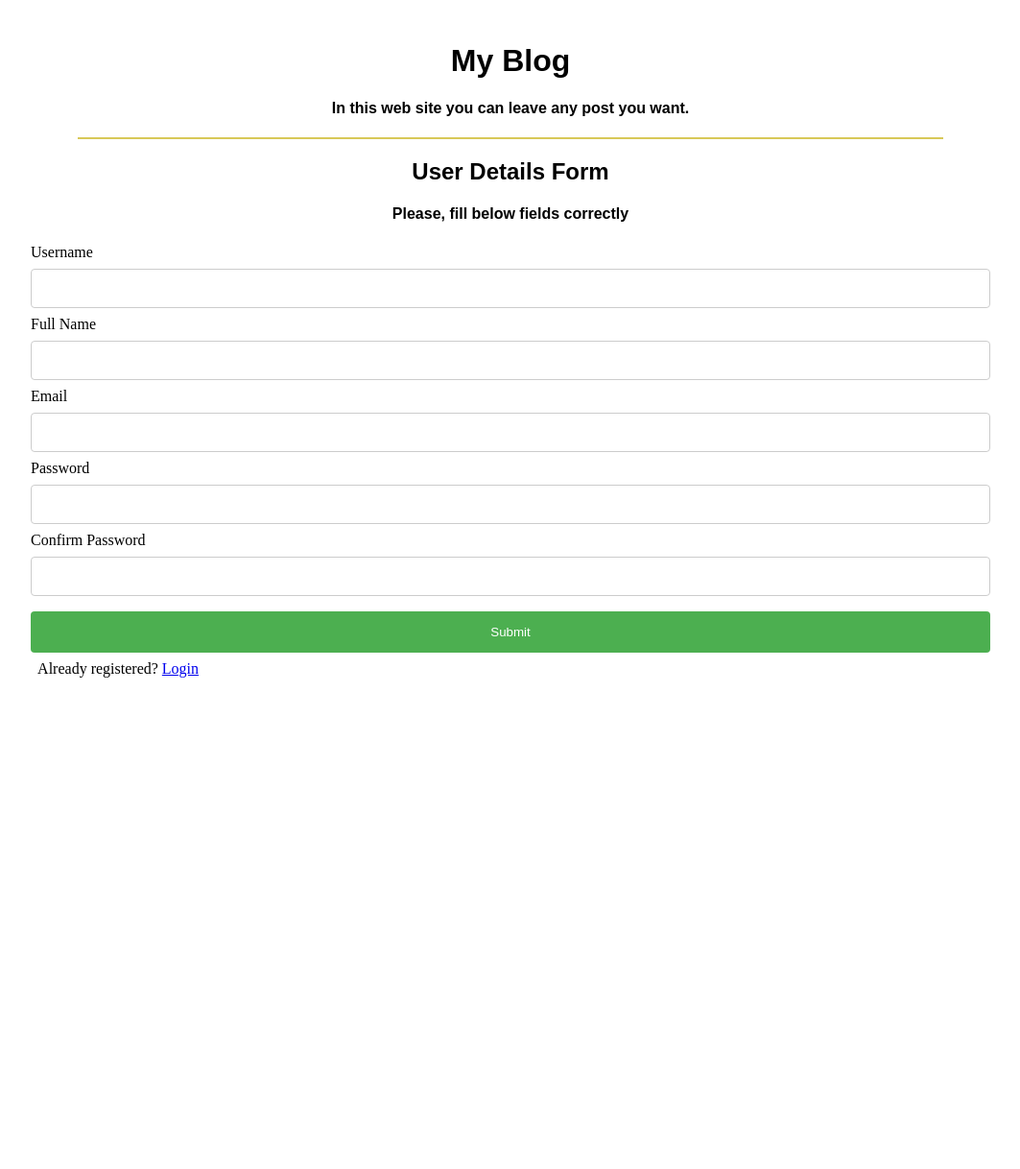
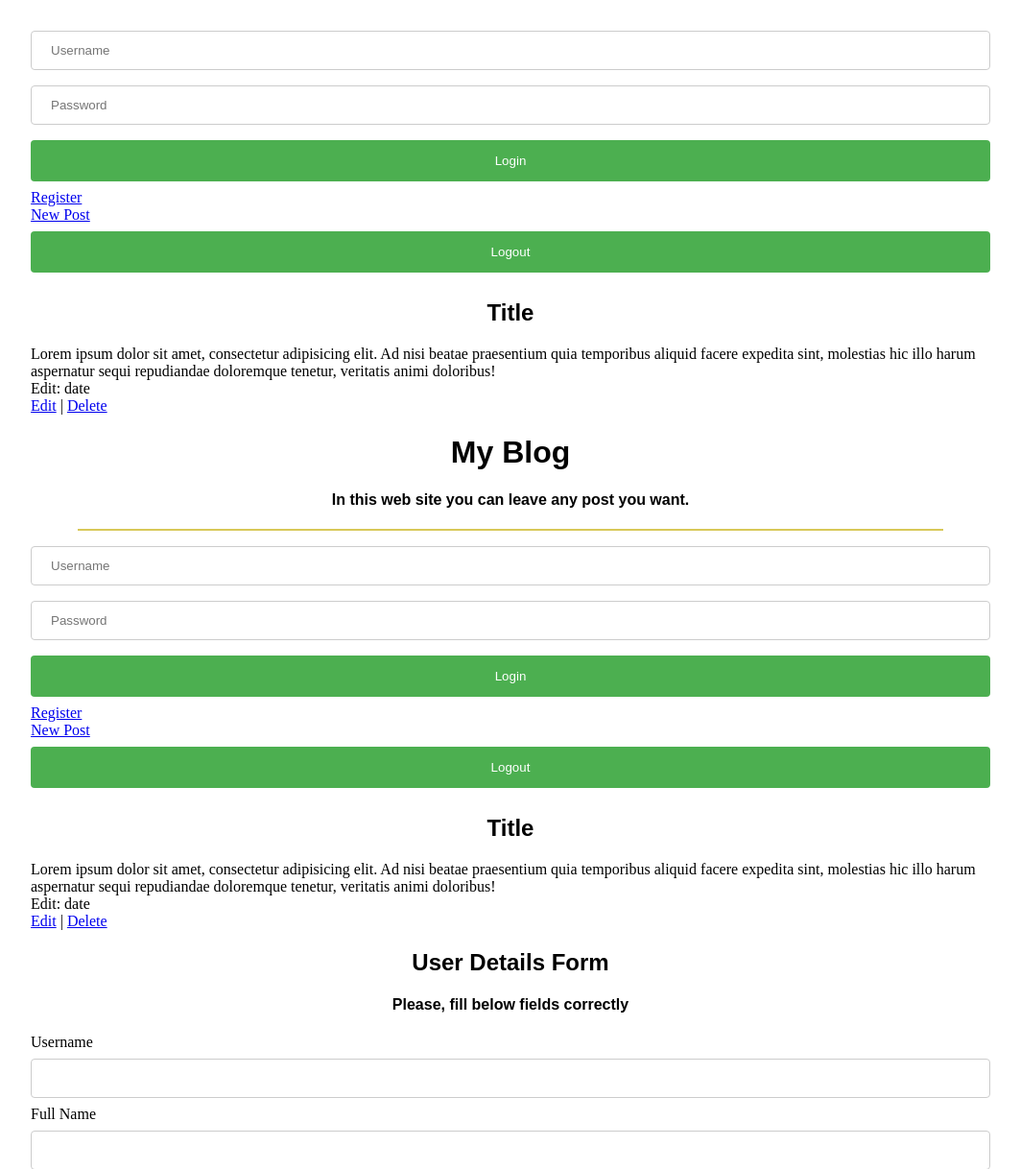
Before and after one commit to iuthub/lab-7-TairDjan-1, a PHP site: page /register.php in a window 1280 px wide. Shown: the top 1218 px of the page at 96% size, without its empty margins (108-1171 px from the left). Before the commit the page ends 706 px from the top, so only its background shows below. Run offline with PHP 8.4, Linux system fonts and the light colour scheme.

Commit message:
almost done

```diff
--- a/webpage/connection.php
+++ b/webpage/connection.php
@@ -0,0 +1,61 @@
+<!DOCTYPE html PUBLIC "-//W3C//DTD XHTML 1.0 Transitional//EN" "http://www.w3.org/TR/xhtml1/DTD/xhtml1-transitional.dtd">
+<html xmlns="http://www.w3.org/1999/xhtml" xml:lang="en">
+<head>
+	<meta http-equiv="Content-Type" content="text/html;charset=UTF-8">
+	<title>My Simple Blog</title>
+	<link rel="stylesheet" href="styles.css" />
+</head>
+<body>
+	<div class="container">
+		<!-- login nav -->
+		<div class="nav">
+				<div class="navitem">
+					<input type="text" name="username" form="loginForm" placeholder="Username" />
+				</div>
+				<div class="navitem">
+					<input type="password" name="pwd" form="loginForm" placeholder="Password" />
+				</div>
+				<div class="navitem">
+					<form id="loginForm" action="index.php?action=login" method="post">
+						<input type="submit" value="Login" />
+					</form>
+				</div>
+				<div class="navitem">
+					<a href="register.php" class="btn">Register</a>
+				</div>
+		</div>
+		<!-- logout nav -->
+		<div class="nav">
+
+				<div class="navitem">
+					<a href="edit.php" class="btn">New Post</a>
+				</div>
+				<div class="navitem">
+					<form action="index.php?action=logout" method="post">
+						<input type="submit" value="Logout" />
+					</form>
+				</div>
+
+		</div>
+		<div class="main">
+			<div class="article">
+				<div class="article-header">
+					<h2>Title</h2>
+				</div>
+				<div class="article-body">
+					Lorem ipsum dolor sit amet, consectetur adipisicing elit. Ad nisi beatae praesentium quia temporibus aliquid facere expedita sint, molestias hic illo harum aspernatur sequi repudiandae doloremque tenetur, veritatis animi doloribus!
+				</div>
+				<div class="article-footer">
+					<div class="article-meta">
+						Edit: date
+					</div>
+					<div class="article-actions">
+						<a href="edit.php?id=">Edit</a> |
+						<a href="delete.php?id=">Delete</a>
+					</div>
+				</div>
+			</div>
+		</div>
+	</div>
+</body>
+</html>
--- a/webpage/header.php
+++ b/webpage/header.php
@@ -1,3 +1,63 @@
 <h1>My Blog</h1>
 <h4>In this web site you can leave any post you want.</h4>
-<hr />
+<hr /><!DOCTYPE html PUBLIC "-//W3C//DTD XHTML 1.0 Transitional//EN" "http://www.w3.org/TR/xhtml1/DTD/xhtml1-transitional.dtd">
+<html xmlns="http://www.w3.org/1999/xhtml" xml:lang="en">
+<head>
+	<meta http-equiv="Content-Type" content="text/html;charset=UTF-8">
+	<title>My Simple Blog</title>
+	<link rel="stylesheet" href="styles.css" />
+</head>
+<body>
+	<div class="container">
+		<!-- login nav -->
+		<div class="nav">
+				<div class="navitem">
+					<input type="text" name="username" form="loginForm" placeholder="Username" />
+				</div>
+				<div class="navitem">
+					<input type="password" name="pwd" form="loginForm" placeholder="Password" />
+				</div>
+				<div class="navitem">
+					<form id="loginForm" action="index.php?action=login" method="post">
+						<input type="submit" value="Login" />
+					</form>
+				</div>
+				<div class="navitem">
+					<a href="register.php" class="btn">Register</a>
+				</div>
+		</div>
+		<!-- logout nav -->
+		<div class="nav">
+
+				<div class="navitem">
+					<a href="edit.php" class="btn">New Post</a>
+				</div>
+				<div class="navitem">
+					<form action="index.php?action=logout" method="post">
+						<input type="submit" value="Logout" />
+					</form>
+				</div>
+
+		</div>
+		<div class="main">
+			<div class="article">
+				<div class="article-header">
+					<h2>Title</h2>
+				</div>
+				<div class="article-body">
+					Lorem ipsum dolor sit amet, consectetur adipisicing elit. Ad nisi beatae praesentium quia temporibus aliquid facere expedita sint, molestias hic illo harum aspernatur sequi repudiandae doloremque tenetur, veritatis animi doloribus!
+				</div>
+				<div class="article-footer">
+					<div class="article-meta">
+						Edit: date
+					</div>
+					<div class="article-actions">
+						<a href="edit.php?id=">Edit</a> |
+						<a href="delete.php?id=">Delete</a>
+					</div>
+				</div>
+			</div>
+		</div>
+	</div>
+</body>
+</html>
```
Also changed, not shown: sql/imdb_queries.sql (+72 -0 lines), webpage/index.php (+48 -60 lines).
